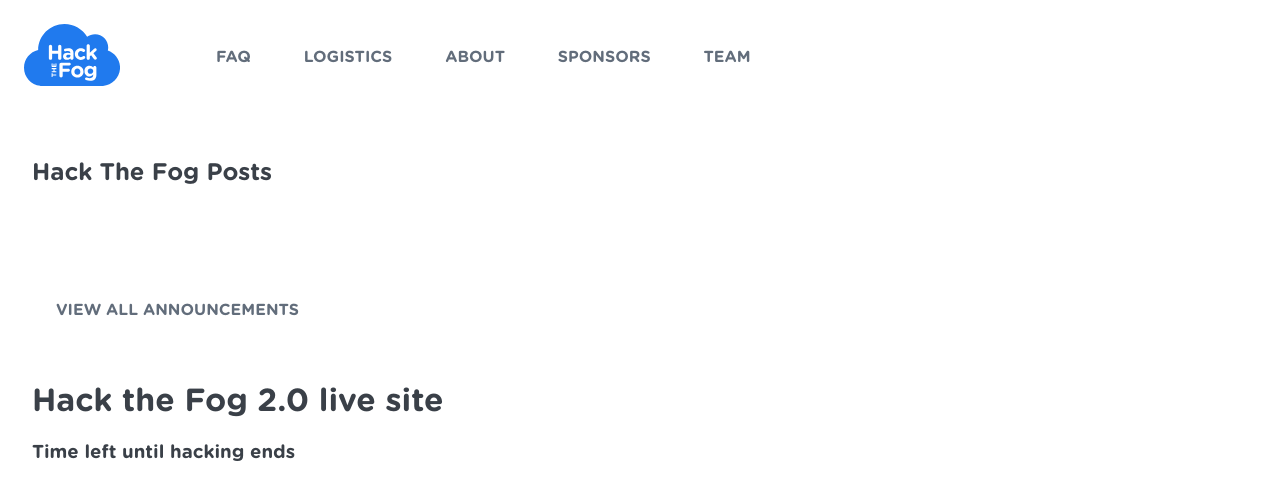
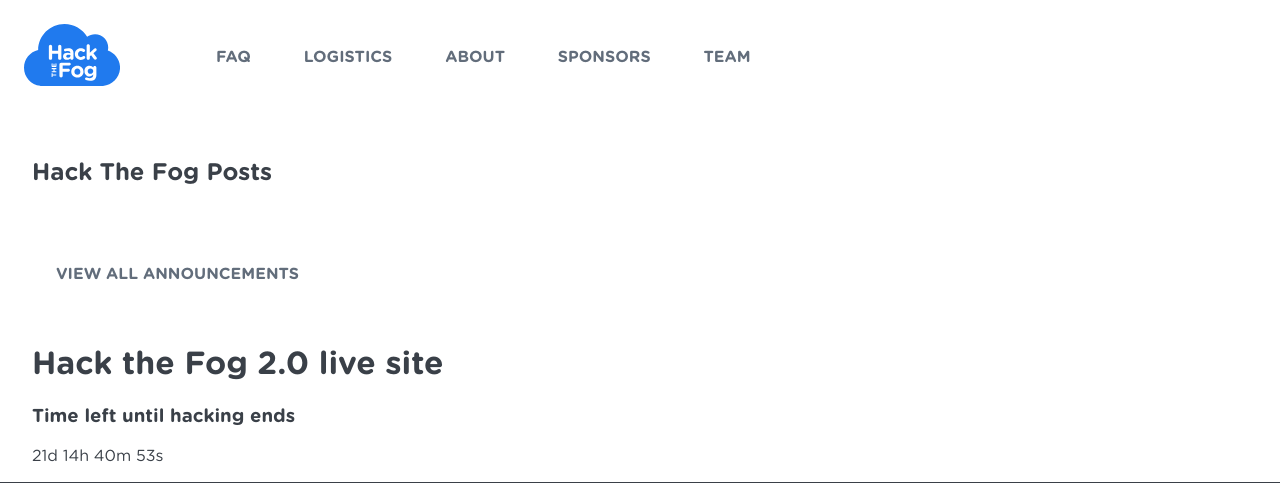
Before and after one commit to hackthefog/LiveSite, a Flask app: page / in a window 1280 px wide. Shown: the top 483 px of the page. Run offline with Flask 2, Linux system fonts and the light colour scheme; data that the repository does not hold is empty; some libraries are stand-ins or nearby versions.

Commit message:
Shrunk spacing between lines but it still looks pretty bad

```diff
--- a/livesite/static/css/base.css
+++ b/livesite/static/css/base.css
@@ -31,12 +31,17 @@ main
 
 .recent_post > h5
 {
-	margin-top: 0;
+	margin: 0;
 }
 
 .recent_post > img
 {
-	width: min(100%, 750px);
+	width: min(100%, 1000px);
 	height: auto;
 	align-self: center;
 }
+
+.recent_post > p
+{
+	margin-top: 2px;
+}
```
